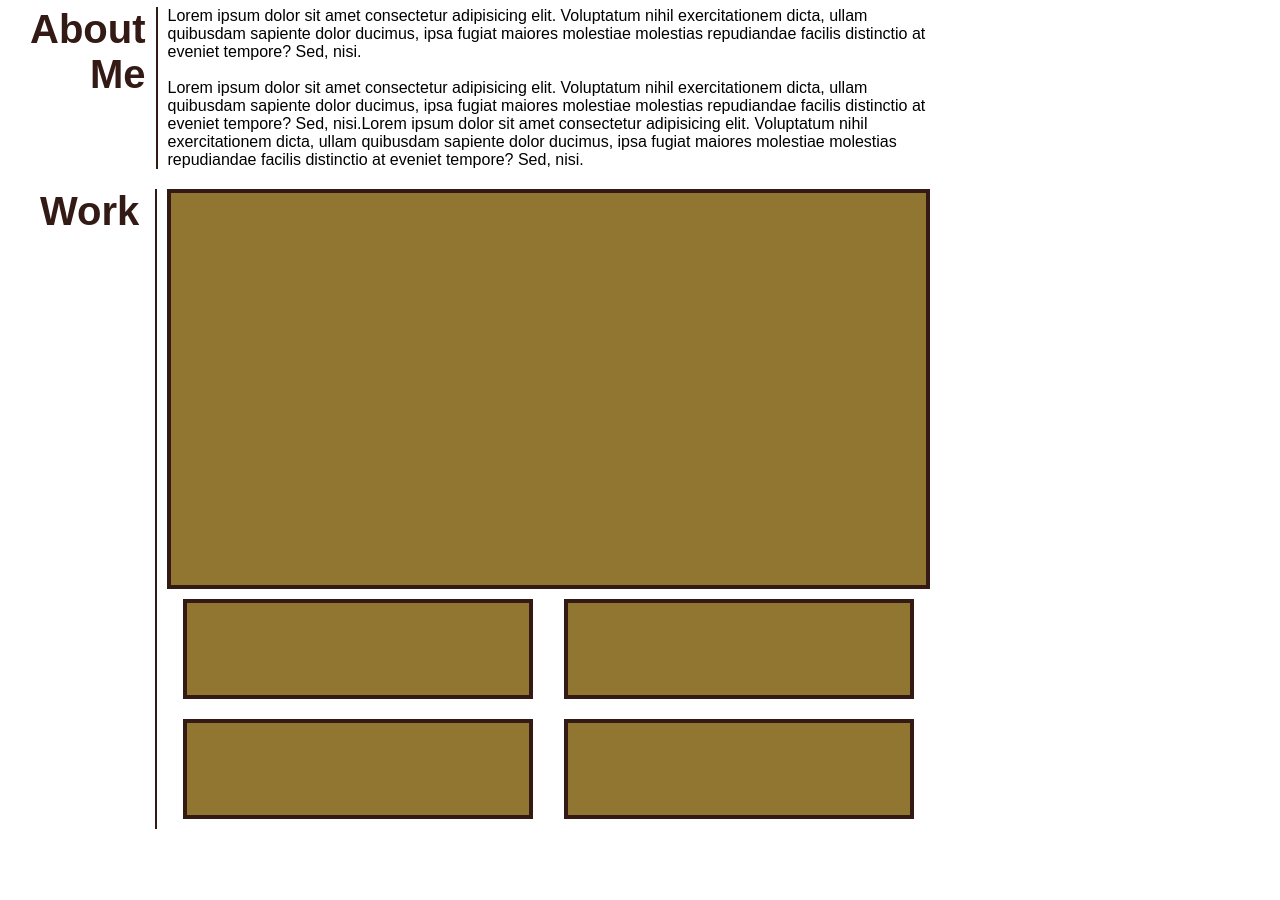
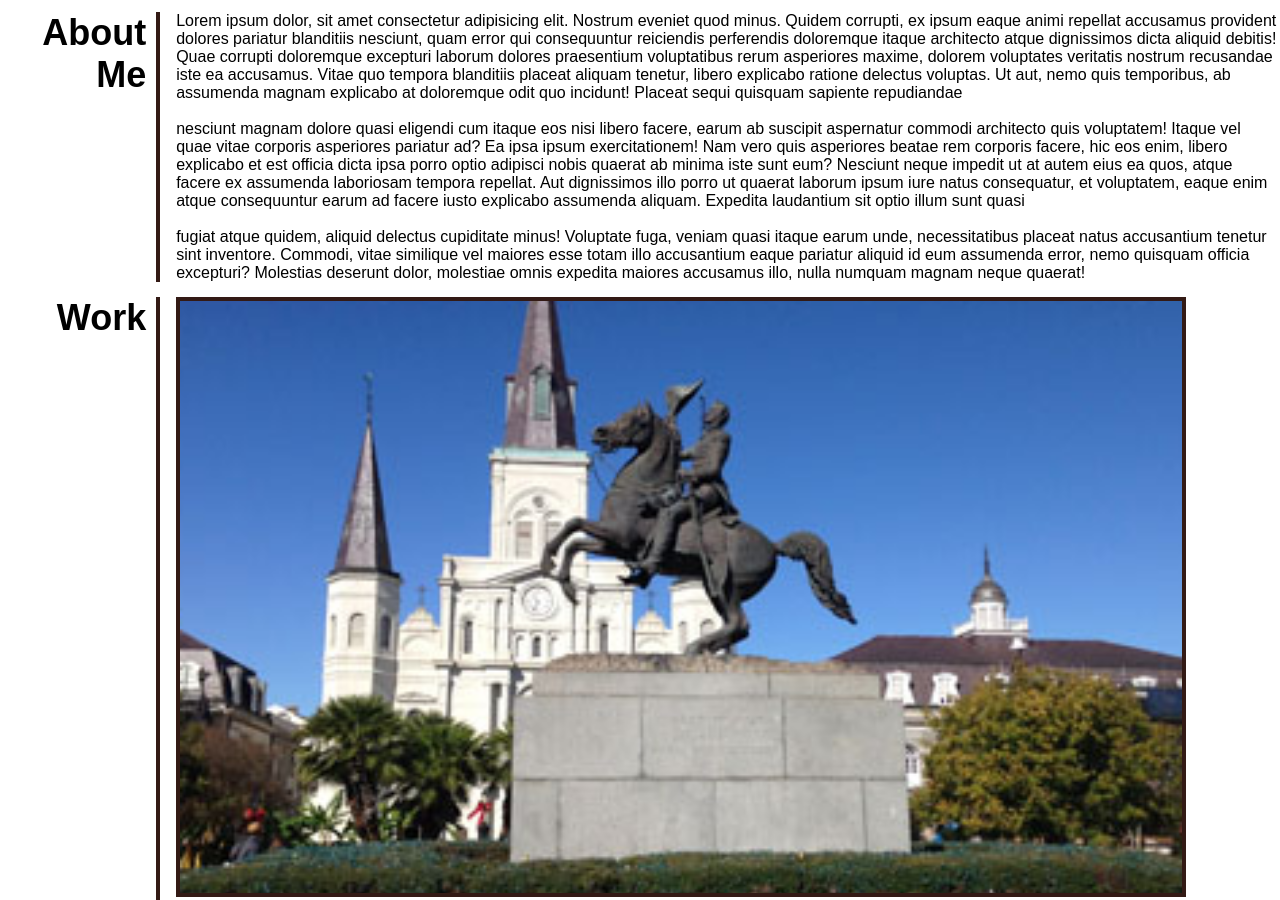
Before and after one commit to phaberle/portfolio, a plain HTML site: page index.html in a window 1280 px wide. Shown: the part 218-1118 px from the top of the page. Before the commit the page ends 1047 px from the top, so only its background shows below. Drawn offline with Linux system fonts and the light colour scheme.

Commit message:
finally got the work  grid working

```diff
--- a/assets/styles/style.css
+++ b/assets/styles/style.css
@@ -10,11 +10,9 @@
     --colorC: #b07c40;
     --colorD: #917631;
     --colorE: #fff;
-    --pageWidth: 900px;
 }
 
 body {
-    margin-left: 30px;
     font-family: Arial, Helvetica, sans-serif;
 }
 
@@ -22,7 +20,6 @@ body {
 /* HEADER */
 
 header {
-    width: var(--pageWidth);
     background-color: var(--colorB);
     display: flex;
     align-items: center;
@@ -68,7 +65,6 @@ header nav ul li a:hover {
 }
 
 .headerimg {
-    width: var(--pageWidth);
     background-image: url(../images/IMG_0671_cropped.jpg);
     background-size: cover;
     background-position: center;
@@ -89,72 +85,123 @@ header nav ul li a:hover {
 }
 
 
-/* ABOUT ME */
+/*TOP*/
 
-.aboutMe {
-    width: var(--pageWidth);
+.main_container {
+    margin-top: 15px;
     display: flex;
-    justify-content: space-between;
-    margin-top: 10px;
+    gap: 1em;
+    flex-wrap: wrap;
 }
 
-.aboutMe .leftSide {
-    color: var(--colorA);
-    font-size: 40px;
-    margin-right: 10px;
-    font-weight: bold;
+.main_container>*:nth-child(1) {
+    flex: 1 1 30%;
+    gap: 1em;
+    min-width: 8ch;
+    max-width: 18ch;
+    border-right: 4px solid var(--colorA);
     text-align: right;
+    padding-right: 10px;
 }
 
-.aboutMe .rightSide {
-    border-left: 2px var(--colorA) solid;
-    padding-left: 10px;
+.main_container>*:nth-child(2) {
+    flex: 1 1 70%;
+    gap: 1em;
+    max-width: 175ch;
 }
 
 
-/*END*/
+/*Middle*/
+
+.work_grid {
+    display: flex;
+    flex-wrap: wrap;
+    justify-content: flex-start;
+    gap: 1em;
+}
+
+.work_grid>* {
+    border: 4px solid var(--colorA);
+    padding: 10px;
+    height: 250px;
+    width: 45%;
+    gap: 1em;
+}
+
+.work_grid>*:hover,
+.work_grid .big_box:hover {
+    border: 4px solid red;
+    opacity: 80%;
+}
+
+.work_grid>*:nth-child(1) {
+    background-image: url("../images/JacksonSquare.jpg");
+    background-size: 1300px;
+    background-position: center;
+}
+
+.work_grid>*:nth-child(2) {
+    background-image: url("../images/DSCN0766.JPG");
+    background-size: 460px;
+    background-position: center;
+}
+
+.work_grid>*:nth-child(3) {
+    background-image: url("../images/IMG_0508.JPG");
+    background-size: 460px;
+    background-position: center;
+}
+
+.work_grid>*:nth-child(4) {
+    background-image: url("../images/IMG_0940.JPG");
+    background-size: 460px;
+    background-position: center;
+}
+
+.work_grid>*:nth-child(5) {
+    background-image: url("../images/IMG_1083.JPG");
+    background-size: 460px;
+    background-position: right;
+}
+
+h2 {
+    font-size: 36px;
+}
+
+.work_grid .big_box {
+    display: block;
+    width: 91.5%;
+    height: 600px;
+    border: 4px solid var(--colorA);
+}
+
+.mini_box {
+    /* width: 20%; */
+    height: 260px;
+}
 
 
-/* WORK */
+/*Bottom*/
 
-.work {
-    width: var(--pageWidth);
+.main_container .contactMethods ul {
     display: flex;
-    justify-content: space-between;
-    margin-top: 10px;
+    justify-content: center;
+    font-weight: bold;
 }
 
-.work .leftSide {
-    color: var(--colorA);
-    font-size: 40px;
-    margin-right: 10px;
-    margin-left: 10px;
-    font-weight: bold;
-    text-align: right;
-    border-right: 2px var(--colorA) solid;
-    width: 15.3%;
+.main_container .contactMethods ul li {
+    list-style: none;
+    display: inline;
+    margin-top: 5ch;
 }
 
-.rightSide_MidContent {
-    display: flex;
-    flex-wrap: wrap;
-    max-width: 900px;
-    justify-content: space-around;
-    /* border: 1px black solid; */
+.main_container .contactMethods ul li a {
+    text-decoration: none;
+    margin: 10px;
+    color: black;
+    border-bottom: 2px var(--colorD) solid;
 }
 
-.rightSide_bigBox {
-    border: 4px solid var(--colorA);
-    height: 400px;
-    width: 100%;
-    background: var(--colorD);
-    flex-basis: 1;
+.main_container .contactMethods ul li a:hover {
+    color: var(--colorD);
 }
-
-.miniBox {
-    border: 4px solid var(--colorA);
-    background: var(--colorD);
-    width: 350px;
-    height: 100px;
-    margin: 10px;
-}
--- a/index.html
+++ b/index.html
@@ -25,29 +25,51 @@
     <div class="headerimg">
         <span><strong>Rock Solid</strong></span>
     </div>
-    <section class="aboutMe">
-        <span class="leftSide">About Me</span>
-        <span class="rightSide">
-            <p>Lorem ipsum dolor sit amet consectetur adipisicing elit. Voluptatum nihil exercitationem dicta, ullam
-                quibusdam sapiente dolor ducimus, ipsa fugiat maiores molestiae molestias repudiandae facilis distinctio
-                at eveniet tempore? Sed, nisi.</p><br>
-            <p>Lorem ipsum dolor sit amet consectetur adipisicing elit. Voluptatum nihil exercitationem dicta, ullam
-                quibusdam sapiente dolor ducimus, ipsa fugiat maiores molestiae molestias repudiandae facilis distinctio
-                at eveniet tempore? Sed, nisi.Lorem ipsum dolor sit amet consectetur adipisicing elit. Voluptatum nihil
-                exercitationem dicta, ullam quibusdam sapiente dolor ducimus, ipsa fugiat maiores molestiae molestias
-                repudiandae facilis distinctio at eveniet tempore? Sed, nisi.</p>
-        </span>
-    </section>
-    <section class="work">
-        <span class="work leftSide">Work</span>
-        <span class="work rightSide_MidContent">
-            <span class="rightSide_bigBox"></span>
-        <span class="miniBox"></span>
-        <span class="miniBox"></span>
-        <span class="miniBox"></span>
-        <span class="miniBox"></span>
-        </span>
-    </section>
+    <div class="main_container" id="aboutMe">
+        <section>
+            <h2>About<br> Me</h2>
+        </section>
+        <section>
+            <p>Lorem ipsum dolor, sit amet consectetur adipisicing elit. Nostrum eveniet quod minus. Quidem corrupti, ex ipsum eaque animi repellat accusamus provident dolores pariatur blanditiis nesciunt, quam error qui consequuntur reiciendis perferendis
+                doloremque itaque architecto atque dignissimos dicta aliquid debitis! Quae corrupti doloremque excepturi laborum dolores praesentium voluptatibus rerum asperiores maxime, dolorem voluptates veritatis nostrum recusandae iste ea accusamus.
+                Vitae quo tempora blanditiis placeat aliquam tenetur, libero explicabo ratione delectus voluptas. Ut aut, nemo quis temporibus, ab assumenda magnam explicabo at doloremque odit quo incidunt! Placeat sequi quisquam sapiente repudiandae</p>
+            </br>
+            <p>
+                nesciunt magnam dolore quasi eligendi cum itaque eos nisi libero facere, earum ab suscipit aspernatur commodi architecto quis voluptatem! Itaque vel quae vitae corporis asperiores pariatur ad? Ea ipsa ipsum exercitationem! Nam vero quis asperiores beatae
+                rem corporis facere, hic eos enim, libero explicabo et est officia dicta ipsa porro optio adipisci nobis quaerat ab minima iste sunt eum? Nesciunt neque impedit ut at autem eius ea quos, atque facere ex assumenda laboriosam tempora repellat.
+                Aut dignissimos illo porro ut quaerat laborum ipsum iure natus consequatur, et voluptatem, eaque enim atque consequuntur earum ad facere iusto explicabo assumenda aliquam. Expedita laudantium sit optio illum sunt quasi</p>
+            </br>
+            <p>
+                fugiat atque quidem, aliquid delectus cupiditate minus! Voluptate fuga, veniam quasi itaque earum unde, necessitatibus placeat natus accusantium tenetur sint inventore. Commodi, vitae similique vel maiores esse totam illo accusantium eaque pariatur aliquid
+                id eum assumenda error, nemo quisquam officia excepturi? Molestias deserunt dolor, molestiae omnis expedita maiores accusamus illo, nulla numquam magnam neque quaerat!</p>
+        </section>
+    </div>
+    <div class="main_container" id="work">
+        <section>
+            <h2>Work</h2>
+        </section>
+        <div class="work_grid">
+            <div class="big_box"></div>
+            <section class="box"></section>
+            <section class="box"></section>
+            <section class="box"></section>
+            <section class="box"></section>
+        </div>
+    </div>
+
+    <footer class="main_container" id="contactMe">
+        <section style="margin-bottom:30px">
+            <h2>Contact<br> Me</h2>
+        </section>
+        <section class="contactMethods">
+            <ul>
+                <li><a href="tel:555-555-5555">555-555-5555</a></li>
+                <li><a href="mailto:myemail@domain.com">myemail@domain.com</a></li>
+                <li><a href="https://github.com/phaberle">GitHub</a></li>
+            </ul>
+        </section>
+        </div>
+    </footer>
 </body>
 
 </html>
```
Also changed, not shown: assets/images/DSCN0227.JPG (added), assets/images/DSCN0766.JPG (added), assets/images/IMG_0508.JPG (added), assets/images/IMG_0671_cropped_styled.jpg (deleted), assets/images/IMG_0940.JPG (added), assets/images/IMG_1083.JPG (added), assets/images/JacksonSquare.jpg (added).
